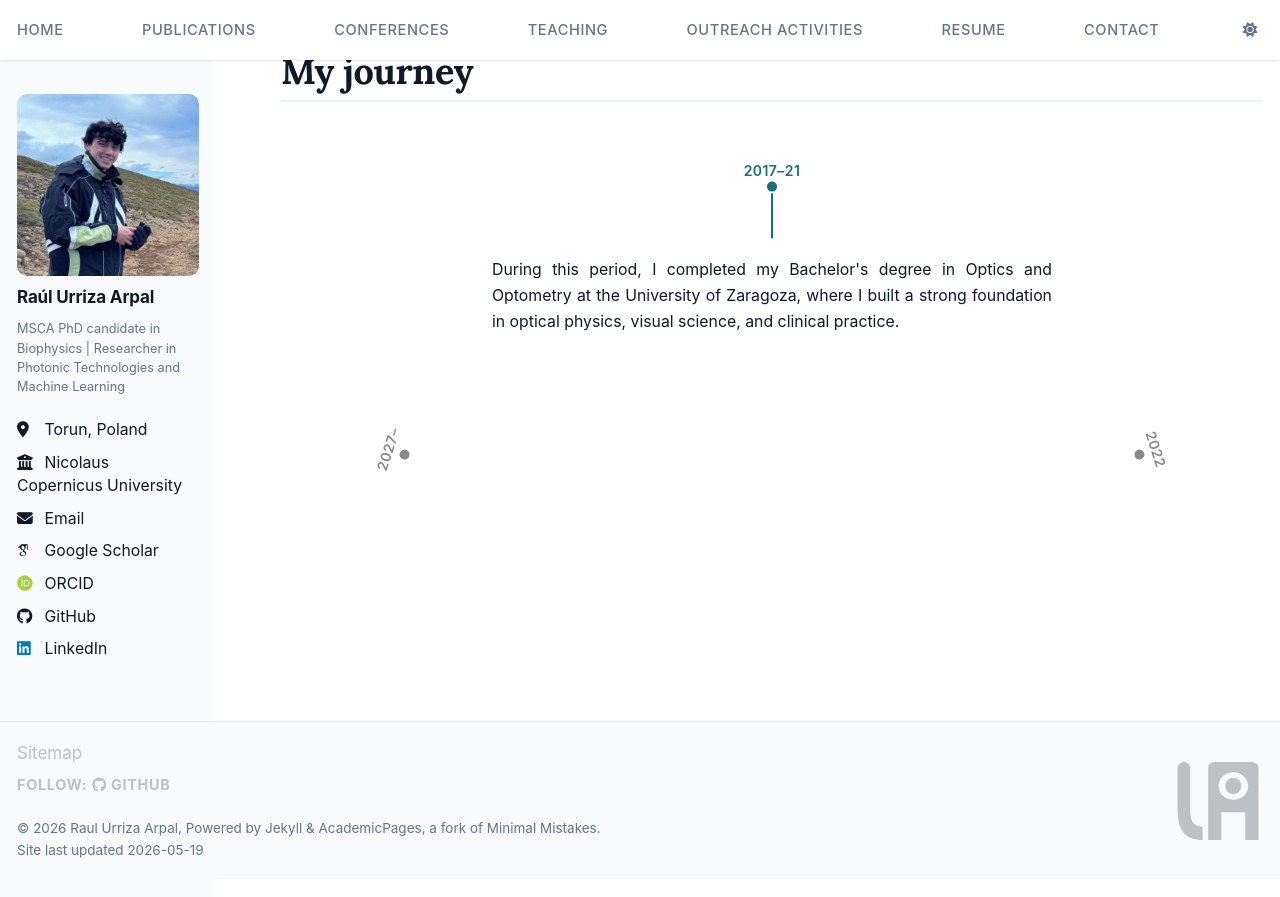
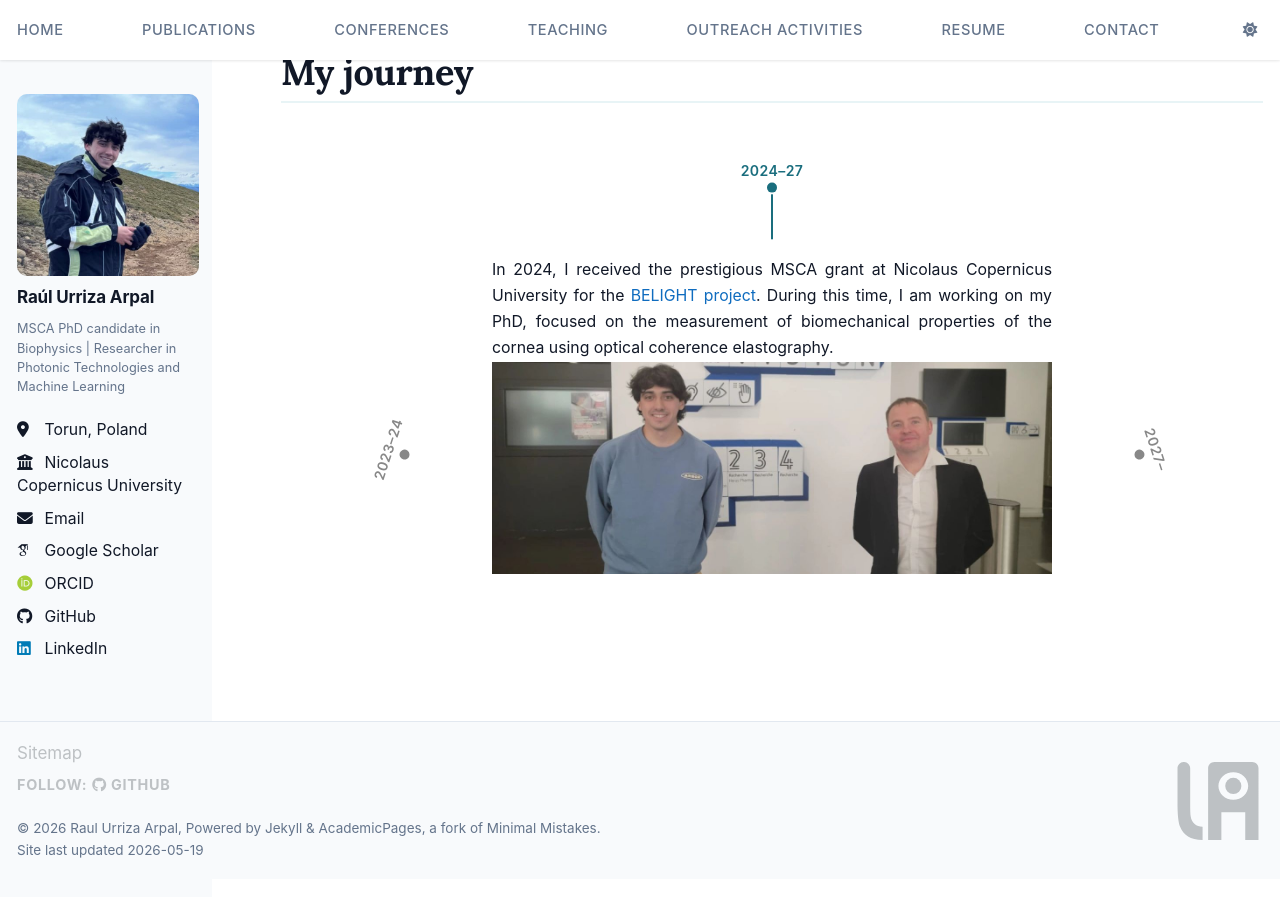
Before and after one commit to RaulUrriza/raulurriza.github.io, a Jekyll site: the page built from _pages/about.md, in a window 1280 px wide and 900 px high, scrolled down 2283 px. Shown: the top 897 px of the window. Built offline with Jekyll 4.4.1, drawn with Linux system fonts in a browser that asks for light colours; some web fonts are replaced; a script bundle is joined from its source files by our own code; library files that are not in the unit come from our copies.

Commit message:
Cambio orden de los tl
para que la primera sea el PhD

```diff
--- a/_pages/about.md
+++ b/_pages/about.md
@@ -59,7 +59,7 @@ I am always open to scientific collaborations, discussions, or simply connecting
   <ul class="tl-wheel">
 
     <li style="--i:0;">
-      <input type="radio" id="tl-0" name="tl" checked>
+      <input type="radio" id="tl-0" name="tl">
       <label for="tl-0">2017&#8211;21</label>
       <div class="tl-body">
         <div class="tl-text">
@@ -91,7 +91,7 @@ I am always open to scientific collaborations, discussions, or simply connecting
     </li>
 
     <li style="--i:3;">
-      <input type="radio" id="tl-3" name="tl">
+      <input type="radio" id="tl-3" name="tl" checked>
       <label for="tl-3">2024&#8211;27</label>
       <div class="tl-body">
         <div class="tl-text">
```
